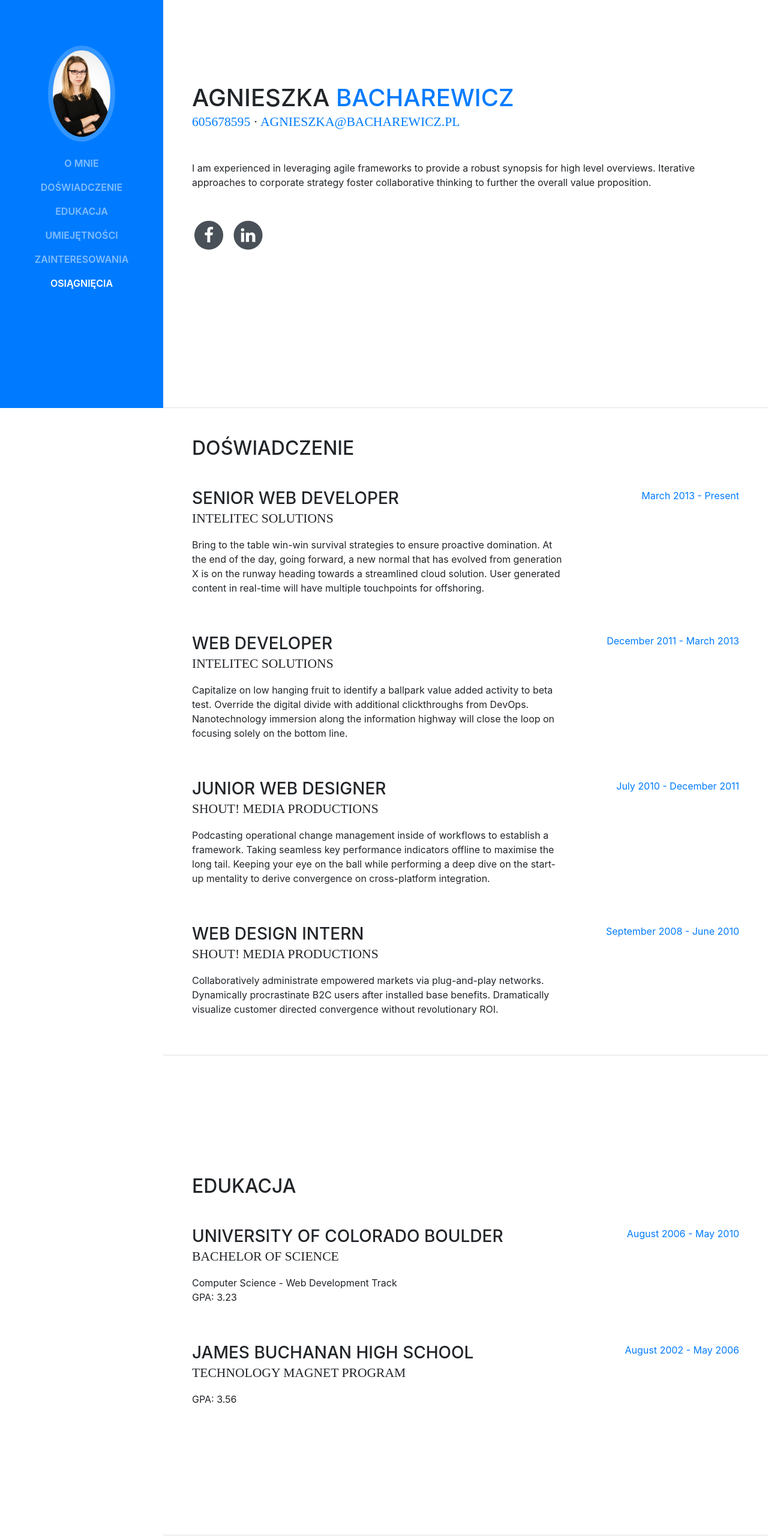
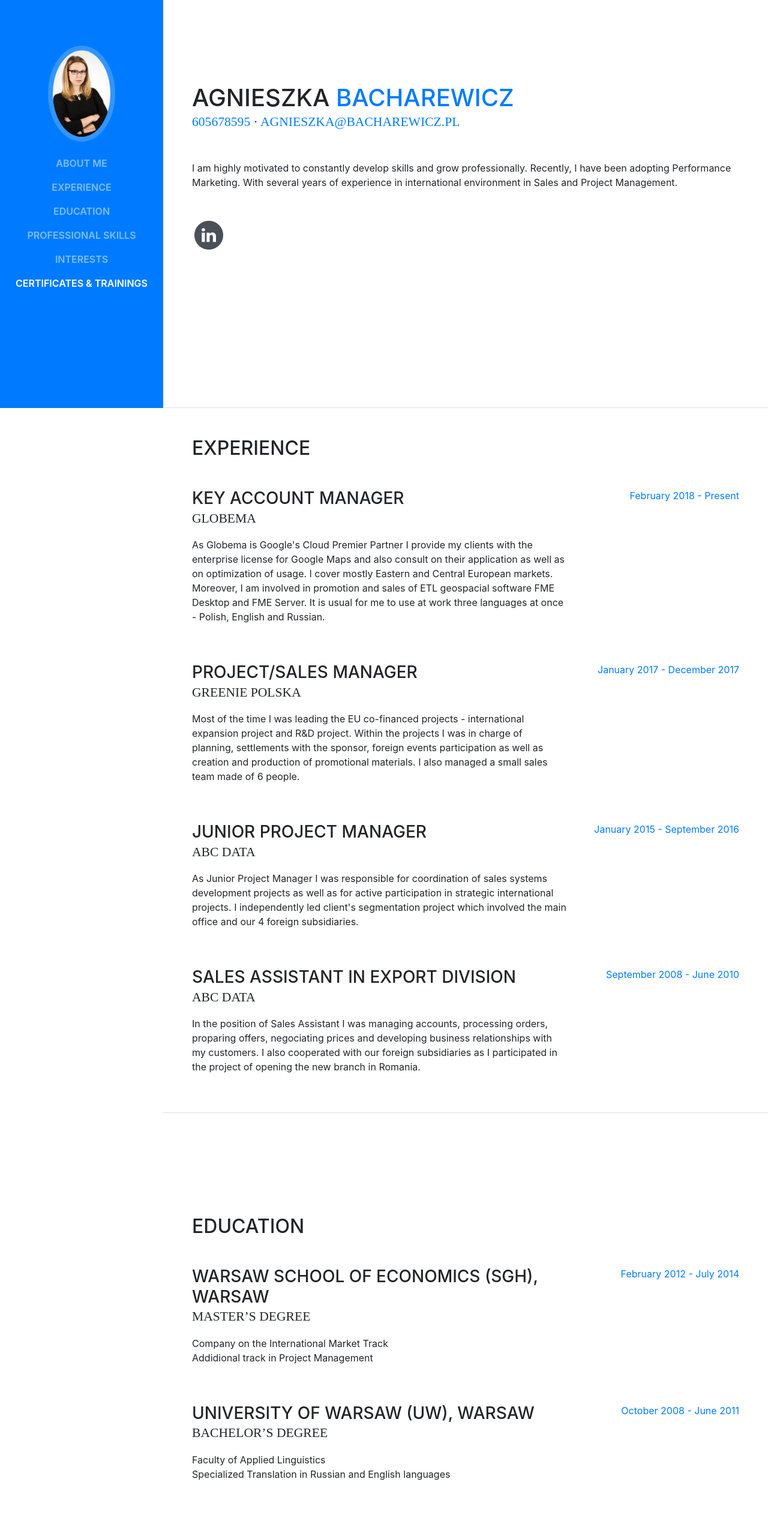
Before and after one commit to AgaBach/cv-page, a website with bundled scripts: page index.html in a window 1280 px wide. Shown: the part 120-2680 px from the top of the page at 60% size. Built offline with nearby package versions, Linux system fonts and the light colour scheme; a web font is replaced by a local one.

Commit message:
Add files via upload

```diff
--- a/index.html
+++ b/index.html
@@ -13,7 +13,7 @@
     <meta charset="utf-8">
     <meta name="viewport" content="width=device-width, initial-scale=1, shrink-to-fit=no">
     <!-- Uzupełnij wartości "content" w ponizszych Meta Tagach oraz nadaj tytuł dla swojej witryny.  -->
-    <meta name="description" content="Specjalista Performance Marketingu. Zarządzanie takimi procesami jak ...">
+    <meta name="description" content="Specjalista ds. Performance Marketingu. Prowadzenie kampanii efektywnościowych na Facebook, Instagram i w Google Ads. Znajomość zasad analityki internetowej. Wdrożenia Google Analytics oraz Google Tag Manager. Doświadczenie w SEO, SEM, inbound marketing oraz lead generation.">
     <meta name="author" content="Agnieszka Bacharewicz">
     <title>Agnieszka Bacharewicz Curriculum Vitae</title>
 
@@ -25,7 +25,7 @@
     <link href="vendor/devicons/css/devicons.min.css" rel="stylesheet">
     <link href="vendor/simple-line-icons/css/simple-line-icons.css" rel="stylesheet">
 
-    <link href="css/resume.min.css" rel="stylesheet">
+    <link href="css/resume.css" rel="stylesheet">
 
   </head>
 
@@ -48,22 +48,22 @@
       <div class="collapse navbar-collapse" id="navbarSupportedContent">
         <ul class="navbar-nav">
           <li class="nav-item">
-            <a class="nav-link js-scroll-trigger" href="#about">O mnie</a>
+            <a class="nav-link js-scroll-trigger" href="#about">About Me</a>
           </li>
           <li class="nav-item">
-            <a class="nav-link js-scroll-trigger" href="#experience">Doświadczenie</a>
+            <a class="nav-link js-scroll-trigger" href="#experience">Experience</a>
           </li>
           <li class="nav-item">
-            <a class="nav-link js-scroll-trigger" href="#education">Edukacja</a>
+            <a class="nav-link js-scroll-trigger" href="#education">Education</a>
           </li>
           <li class="nav-item">
-            <a class="nav-link js-scroll-trigger" href="#skills">Umiejętności</a>
+            <a class="nav-link js-scroll-trigger" href="#skills">Professional Skills</a>
           </li>
           <li class="nav-item">
-            <a class="nav-link js-scroll-trigger" href="#interests">Zainteresowania</a>
+            <a class="nav-link js-scroll-trigger" href="#interests">Interests</a>
           </li>
           <li class="nav-item">
-            <a class="nav-link js-scroll-trigger" href="#awards">Osiągnięcia</a>
+            <a class="nav-link js-scroll-trigger" href="#awards">Certificates & Trainings</a>
           </li>
         </ul>
       </div>
@@ -80,16 +80,17 @@
             <a href="tel:605678595">605678595</a> ·
             <a href="mailto:agnieszka@bacharewicz.pl">agnieszka@bacharewicz.pl</a>
           </div>
-          <p class="mb-5">I am experienced in leveraging agile frameworks to provide a robust synopsis for high level overviews. Iterative approaches to corporate strategy foster collaborative thinking to further the overall value proposition.</p>
+          <p class="mb-5">I am highly motivated to constantly develop skills and grow professionally.
+           Recently, I have been adopting Performance Marketing. With several years of experience in international environment in Sales and Project Management.</p>
           <ul class="list-inline list-social-icons mb-0">
-            <li class="list-inline-item">
+            <!--<li class="list-inline-item">
               <a href="https://www.facebook.com/agnieszka.bacharewicz">
                 <span class="fa-stack fa-lg">
                   <i class="fa fa-circle fa-stack-2x"></i>
                   <i class="fa fa-facebook fa-stack-1x fa-inverse"></i>
                 </span>
               </a>
-            </li>
+            </li>-->
             <li class="list-inline-item">
               <a href="https://www.linkedin.com/in/agnieszka-bacharewicz/">
                 <span class="fa-stack fa-lg">
@@ -104,46 +105,47 @@
 
       <section class="resume-section p-3 p-lg-5 d-flex flex-column" id="experience">
         <div class="my-auto">
-          <h2 class="mb-5">Doświadczenie</h2>
+          <h2 class="mb-5">Experience</h2>
 
           <div class="resume-item d-flex flex-column flex-md-row mb-5">
             <div class="resume-content mr-auto">
-              <h3 class="mb-0">Senior Web Developer</h3>
-              <div class="subheading mb-3">Intelitec Solutions</div>
-              <p>Bring to the table win-win survival strategies to ensure proactive domination. At the end of the day, going forward, a new normal that has evolved from generation X is on the runway heading towards a streamlined cloud solution. User generated content in real-time will have multiple touchpoints for offshoring.</p>
+              <h3 class="mb-0">Key Account Manager</h3>
+              <div class="subheading mb-3">Globema</div>
+              <p>As Globema is Google's Cloud Premier Partner I provide my clients with the enterprise license for Google Maps and also consult on their application as well as on optimization of usage. I cover mostly Eastern and Central European markets. Moreover, I am involved in promotion and sales of ETL geospacial software FME Desktop and FME Server. It is usual for me to use at work three languages at once - Polish, English and Russian.</p>
             </div>
             <div class="resume-date text-md-right">
-              <span class="text-primary">March 2013 - Present</span>
+              <span class="text-primary">February 2018 - Present</span>
             </div>
           </div>
 
           <div class="resume-item d-flex flex-column flex-md-row mb-5">
             <div class="resume-content mr-auto">
-              <h3 class="mb-0">Web Developer</h3>
-              <div class="subheading mb-3">Intelitec Solutions</div>
-              <p>Capitalize on low hanging fruit to identify a ballpark value added activity to beta test. Override the digital divide with additional clickthroughs from DevOps. Nanotechnology immersion along the information highway will close the loop on focusing solely on the bottom line.</p>
+              <h3 class="mb-0">Project/Sales Manager</h3>
+              <div class="subheading mb-3">Greenie Polska</div>
+              <p>Most of the time I was leading the EU co-financed projects - international expansion project and R&D project. Within the projects I was in charge of planning, settlements with the sponsor, foreign events participation as well as creation and production of promotional materials. I also managed a small sales team made of 6 people.
+              </p>
             </div>
             <div class="resume-date text-md-right">
-              <span class="text-primary">December 2011 - March 2013</span>
+              <span class="text-primary">January 2017 - December 2017</span>
             </div>
           </div>
 
           <div class="resume-item d-flex flex-column flex-md-row mb-5">
             <div class="resume-content mr-auto">
-              <h3 class="mb-0">Junior Web Designer</h3>
-              <div class="subheading mb-3">Shout! Media Productions</div>
-              <p>Podcasting operational change management inside of workflows to establish a framework. Taking seamless key performance indicators offline to maximise the long tail. Keeping your eye on the ball while performing a deep dive on the start-up mentality to derive convergence on cross-platform integration.</p>
+              <h3 class="mb-0">Junior Project Manager</h3>
+              <div class="subheading mb-3">ABC Data</div>
+              <p>As Junior Project Manager I was responsible for coordination of sales systems development projects as well as for active participation in strategic international projects. I independently led client's segmentation project which involved the main office and our 4 foreign subsidiaries.</p>
             </div>
             <div class="resume-date text-md-right">
-              <span class="text-primary">July 2010 - December 2011</span>
+              <span class="text-primary">January 2015 - September 2016</span>
             </div>
           </div>
 
           <div class="resume-item d-flex flex-column flex-md-row">
             <div class="resume-content mr-auto">
-              <h3 class="mb-0">Web Design Intern</h3>
-              <div class="subheading mb-3">Shout! Media Productions</div>
-              <p>Collaboratively administrate empowered markets via plug-and-play networks. Dynamically procrastinate B2C users after installed base benefits. Dramatically visualize customer directed convergence without revolutionary ROI.</p>
+              <h3 class="mb-0">Sales Assistant in Export Division</h3>
+              <div class="subheading mb-3">ABC Data</div>
+              <p>In the position of Sales Assistant I was managing accounts, processing orders, proparing offers, negociating prices and developing business relationships with my customers. I also cooperated with our foreign subsidiaries as I participated in the project of opening the new branch in Romania.</p>
             </div>
             <div class="resume-date text-md-right">
               <span class="text-primary">September 2008 - June 2010</span>
@@ -156,28 +158,29 @@
 
       <section class="resume-section p-3 p-lg-5 d-flex flex-column" id="education">
         <div class="my-auto">
-          <h2 class="mb-5">Edukacja</h2>
+          <h2 class="mb-5">Education</h2>
 
           <div class="resume-item d-flex flex-column flex-md-row mb-5">
             <div class="resume-content mr-auto">
-              <h3 class="mb-0">University of Colorado Boulder</h3>
-              <div class="subheading mb-3">Bachelor of Science</div>
-              <div>Computer Science - Web Development Track</div>
-              <p>GPA: 3.23</p>
+              <h3 class="mb-0">Warsaw School of Economics (SGH), Warsaw</h3>
+              <div class="subheading mb-3">Master’s degree</div>
+              <div>Company on the International Market Track</div>
+              <p>Addidional track in Project Management</p>
             </div>
             <div class="resume-date text-md-right">
-              <span class="text-primary">August 2006 - May 2010</span>
+              <span class="text-primary">February 2012 - July 2014</span>
             </div>
           </div>
 
           <div class="resume-item d-flex flex-column flex-md-row">
             <div class="resume-content mr-auto">
-              <h3 class="mb-0">James Buchanan High School</h3>
-              <div class="subheading mb-3">Technology Magnet Program</div>
-              <p>GPA: 3.56</p>
+              <h3 class="mb-0">University of Warsaw (UW), Warsaw</h3>
+              <div class="subheading mb-3">Bachelor’s degree</div>
+              <div>Faculty of Applied Linguistics</div>
+              <p>Specialized Translation in Russian and English languages</p>
             </div>
             <div class="resume-date text-md-right">
-              <span class="text-primary">August 2002 - May 2006</span>
+              <span class="text-primary">October 2008 - June 2011</span>
             </div>
           </div>
 
@@ -186,74 +189,102 @@
 
       <section class="resume-section p-3 p-lg-5 d-flex flex-column" id="skills">
         <div class="my-auto">
-          <h2 class="mb-5">Umiejętności</h2>
+          <h2 class="mb-5">Professional Skills</h2>
 
-          <div class="subheading mb-3">Programming Languages &amp; Tools</div>
-          <div class="subheading mb-3">Kampanie reklamowe</div>
+          <div class="subheading mb-3">Languages</div>
+          <!--<div class="subheading mb-3">Kampanie reklamowe</div> -->
           <ul class="fa-ul mb-0">
             <li>
               <i class="fa-li fa fa-check"></i>
-              Mobile-First, Responsive Design</li>
+              Polish - native</li>
             <li>
               <i class="fa-li fa fa-check"></i>
-              Cross Browser Testing &amp; Debugging</li>
+              English - C1</li>
             <li>
               <i class="fa-li fa fa-check"></i>
-              Cross Functional Teams</li>
+              Russian - C1</li>
             <li>
               <i class="fa-li fa fa-check"></i>
-              Agile Development &amp; Scrum</li>
+              Spanish - A2</li>
           </ul>
-          <div class="subheading mb-3">Analityka internetowa</div>
+          <div class="subheading mb-3">Performance Marketing</div>
           <ul class="fa-ul mb-0">
             <li>
               <i class="fa-li fa fa-check"></i>
-              Mobile-First, Responsive Design</li>
+              Google Analytics</li>
             <li>
               <i class="fa-li fa fa-check"></i>
-              Cross Browser Testing &amp; Debugging</li>
+              Google Tag Manager</li>
             <li>
               <i class="fa-li fa fa-check"></i>
-              Cross Functional Teams</li>
+              Google Ads</li>
             <li>
               <i class="fa-li fa fa-check"></i>
-              Agile Development &amp; Scrum</li>
+              Facebook Ads</li>
+            <li>
+              <i class="fa-li fa fa-check"></i>
+              SEO</li>
           </ul>
         </div>
+        <div class="subheading mb-3">Project Management</div>
+        <ul class="fa-ul mb-0">
+          <li>
+            <i class="fa-li fa fa-check"></i>
+            PRINCE2</li>
+          <li>
+            <i class="fa-li fa fa-check"></i>
+            Agile Project Management</li>
+          <li>
+            <i class="fa-li fa fa-check"></i>
+            Scrum</li>
+          <li>
+        </ul>
+        </div>
+        <!-- <div class="subheading mb-3">Basic Programming</div>
+        <ul class="fa-ul mb-0">
+          <li>
+            <i class="fa-li fa fa-check"></i>
+            HTML5</li>
+          <li>
+            <i class="fa-li fa fa-check"></i>
+            CSS</li>
+          <li>
+            <i class="fa-li fa fa-check"></i>
+            JavaScript</li>
+          <li>
+        </ul>
+      </div>-->
       </section>
 
       <section class="resume-section p-3 p-lg-5 d-flex flex-column" id="interests">
         <div class="my-auto">
-          <h2 class="mb-5">Zainteresowania</h2>
-          <p>Apart from being a web developer, I enjoy most of my time being outdoors. In the winter, I am an avid skiier and novice ice climber. During the warmer months here in Colorado, I enjoy mountain biking, free climbing, and kayaking.</p>
-          <p class="mb-0">When forced indoors, I follow a number of sci-fi and fantasy genre movies and television shows, I am an aspiring chef, and I spend a large amount of my free time exploring the latest technolgy advancements in the front-end web development world.</p>
+          <h2 class="mb-5">Interests</h2>
+          <p>Apart from the interests connected with my professional life such as Performance Marketing, Web Design, E-commerce and New Technologies in general, I really enjoy doing sports. Especially road cycling, running and kayaking. I run two or three halfmarathons and cycle several thousands kilometers a year.</p>
+          <p class="mb-0">I am also a passionate dog lover and a proud dog owner. She is called Gejsza and she is an independent and stubborn shiba inu. She thought me as much persistance and patience as nobody else.</p>
         </div>
       </section>
 
       <section class="resume-section p-3 p-lg-5 d-flex flex-column" id="awards">
         <div class="my-auto">
-          <h2 class="mb-5">Osiągnięcia</h2>
+          <h2 class="mb-5">Certificates & Trainings</h2>
           <ul class="fa-ul mb-0">
             <li>
               <i class="fa-li fa fa-trophy text-warning"></i>
-              Google Analytics Certified Developer</li>
+              PRINCE2 Foundation Certificate in Project Management</li>
             <li>
               <i class="fa-li fa fa-trophy text-warning"></i>
-              Mobile Web Specialist - Google Certification</li>
+              Internetowe Rewolucje by Google</li>
             <li>
               <i class="fa-li fa fa-trophy text-warning"></i>
-              1<sup>st</sup>
-              Place - University of Colorado Boulder - Emerging Tech Competition 2009</li>
+              Google Developer Challenge Scholarship: Front-End Web Dev.</li>
             <li>
               <i class="fa-li fa fa-trophy text-warning"></i>
-              1<sup>st</sup>
-              Place - University of Colorado Boulder - Adobe Creative Jam 2008 (UI Design Category)</li>
+              GoogleAds Fundamentals Certificate</li>
             <li>
               <i class="fa-li fa fa-trophy text-warning"></i>
-              2<sup>nd</sup>
-              Place - University of Colorado Boulder - Emerging Tech Competition 2008</li>
+              Google Analytics for Beginners Certificate</li>
             <li>
-            <li>
+            <!--<li>
               <i class="fa-li fa fa-trophy text-warning"></i>
               1<sup>st</sup>
               Place - James Buchanan High School - Hackathon 2006</li>
@@ -261,7 +292,7 @@
               <i class="fa-li fa fa-trophy text-warning"></i>
               3<sup>rd</sup>
               Place - James Buchanan High School - Hackathon 2005</li>
-          </ul>
+          </ul>-->
         </div>
       </section>
 
```
Also changed, not shown: .travis.yml (added), 2 other files.
